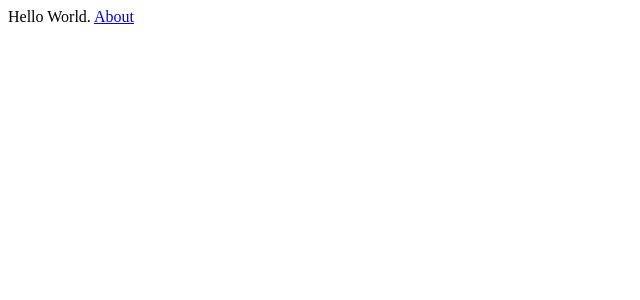
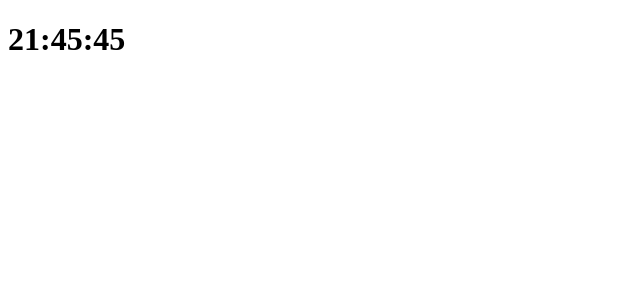
Before and after one commit to ssatosays/timeis, a Next.js app: page / in a window 1280 px wide. Shown: the top 300 px of the page, without its empty margins (0-640 px from the left). Built offline with nearby package versions, Linux system fonts and the light colour scheme.

Commit message:
Update index.tsx

```diff
--- a/pages/index.tsx
+++ b/pages/index.tsx
@@ -1,9 +1,9 @@
-import Link from 'next/link'
+// import Link from 'next/link'
 
 export default function Home() {
   return (
     <div>
-      Hello World. <Link href="/about">About</Link>
+      <h1>21:45:45</h1>
     </div>
   )
 }
```
